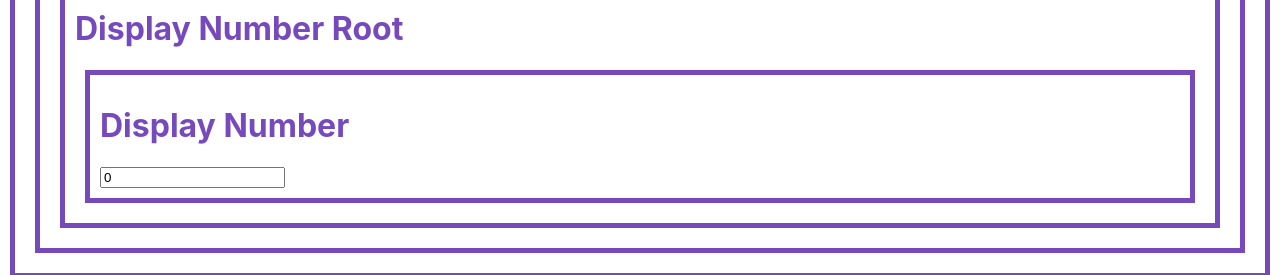
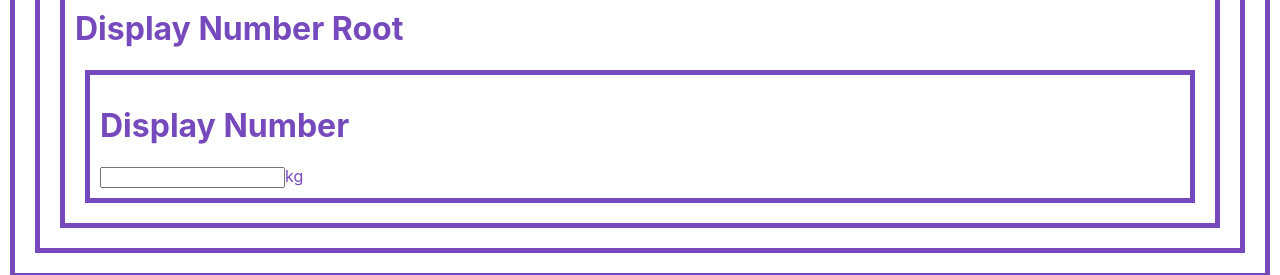
Before and after one commit to ohcmadah/codingyahak, a React (Create React App) app in the folder react-redux/: page / in a window 1280 px wide. Shown: the part 425-700 px from the top of the page. Built offline with nearby package versions, Linux system fonts and the light colour scheme.

Commit message:
connect & provider

```diff
--- a/react-redux/package.json
+++ b/react-redux/package.json
@@ -1,5 +1,5 @@
 {
-  "name": "react-redux",
+  "name": "react-redux-ex",
   "version": "0.1.0",
   "private": true,
   "dependencies": {
@@ -8,6 +8,7 @@
     "@testing-library/user-event": "^12.8.3",
     "react": "^17.0.1",
     "react-dom": "^17.0.1",
+    "react-redux": "^7.2.2",
     "react-scripts": "4.0.3",
     "redux": "^4.0.5",
     "web-vitals": "^1.1.1"
--- a/react-redux/src/components/DisplayNumber.js
+++ b/react-redux/src/components/DisplayNumber.js
@@ -6,6 +6,7 @@ export default class DisplayNumber extends Component {
       <div>
         <h1>Display Number</h1>
         <input type="text" value={this.props.number} readOnly />
+        {this.props.unit}
       </div>
     );
   }
--- a/react-redux/src/components/DisplayNumberRoot.js
+++ b/react-redux/src/components/DisplayNumberRoot.js
@@ -6,7 +6,7 @@ export default class DisplayNumberRoot extends Component {
     return (
       <div>
         <h1>Display Number Root</h1>
-        <DisplayNumber />
+        <DisplayNumber unit="kg" />
       </div>
     );
   }
--- a/react-redux/src/containers/AddNumber.js
+++ b/react-redux/src/containers/AddNumber.js
@@ -1,4 +1,8 @@
 import AddNumber from "../components/AddNumber";
+import { connect } from "react-redux";
+export default connect()(AddNumber);
+
+/*
 import React, { Component } from "react";
 import store from "../store";
 
@@ -13,3 +17,4 @@ export default class _ extends Component {
     );
   }
 }
+*/
--- a/react-redux/src/containers/DisplayNumber.js
+++ b/react-redux/src/containers/DisplayNumber.js
@@ -1,6 +1,8 @@
 import DisplayNumber from "../components/DisplayNumber";
-import store from "../store";
+import { connect } from "react-redux";
+export default connect()(DisplayNumber);
 
+/*
 import React, { Component } from "react";
 
 export default class _ extends Component {
@@ -18,3 +20,4 @@ export default class _ extends Component {
     return <DisplayNumber number={this.state.number} />;
   }
 }
+*/
--- a/react-redux/src/index.js
+++ b/react-redux/src/index.js
@@ -1,14 +1,18 @@
-import React from 'react';
-import ReactDOM from 'react-dom';
-import './index.css';
-import App from './App';
-import reportWebVitals from './reportWebVitals';
+import React from "react";
+import ReactDOM from "react-dom";
+import "./index.css";
+import App from "./App";
+import reportWebVitals from "./reportWebVitals";
+import { Provider } from "react-redux";
+import store from "./store";
 
 ReactDOM.render(
   <React.StrictMode>
-    <App />
+    <Provider store={store}>
+      <App />
+    </Provider>
   </React.StrictMode>,
-  document.getElementById('root')
+  document.getElementById("root")
 );
 
 // If you want to start measuring performance in your app, pass a function
```
Also changed, not shown: 1 other file (tests, documents, lock files or other folders).
